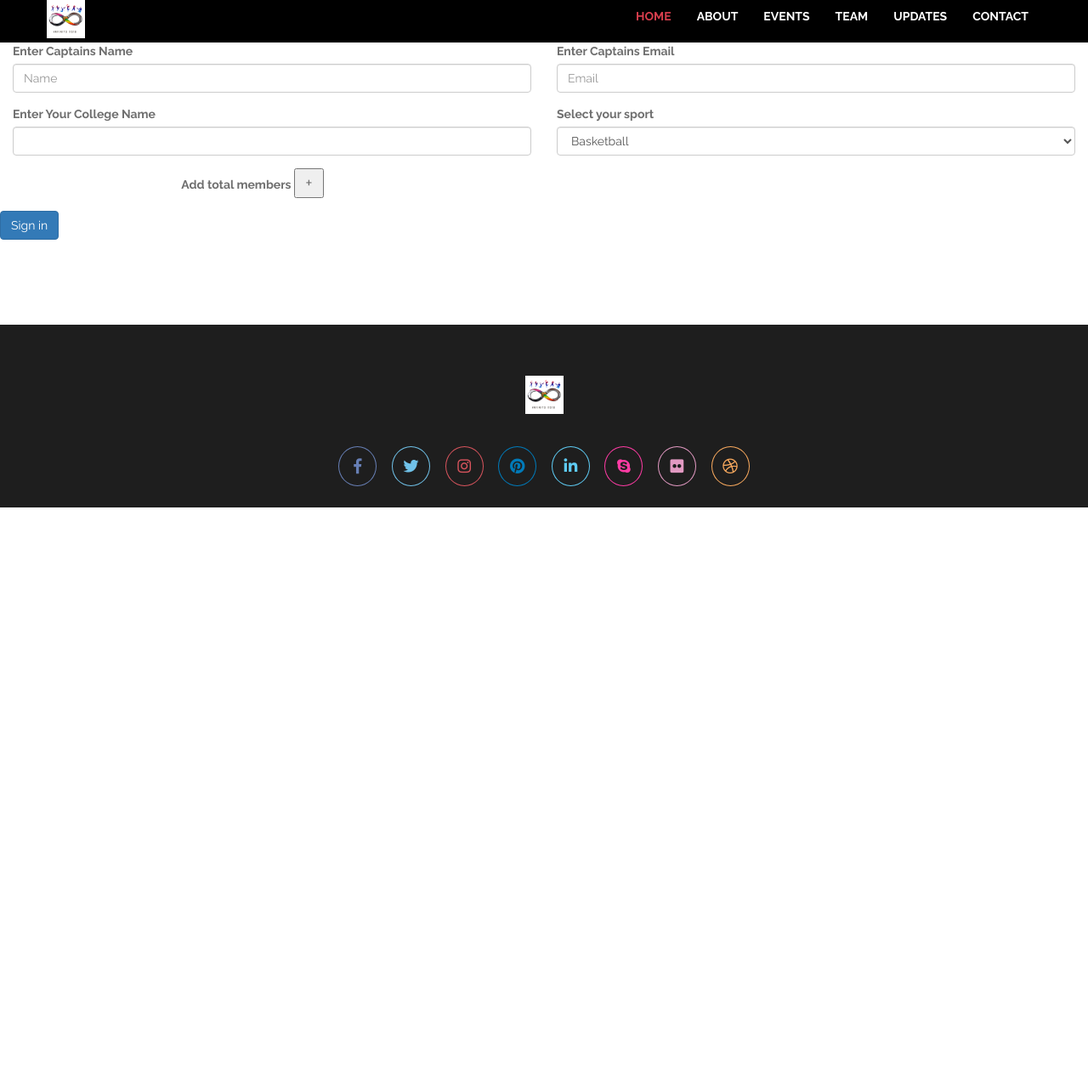
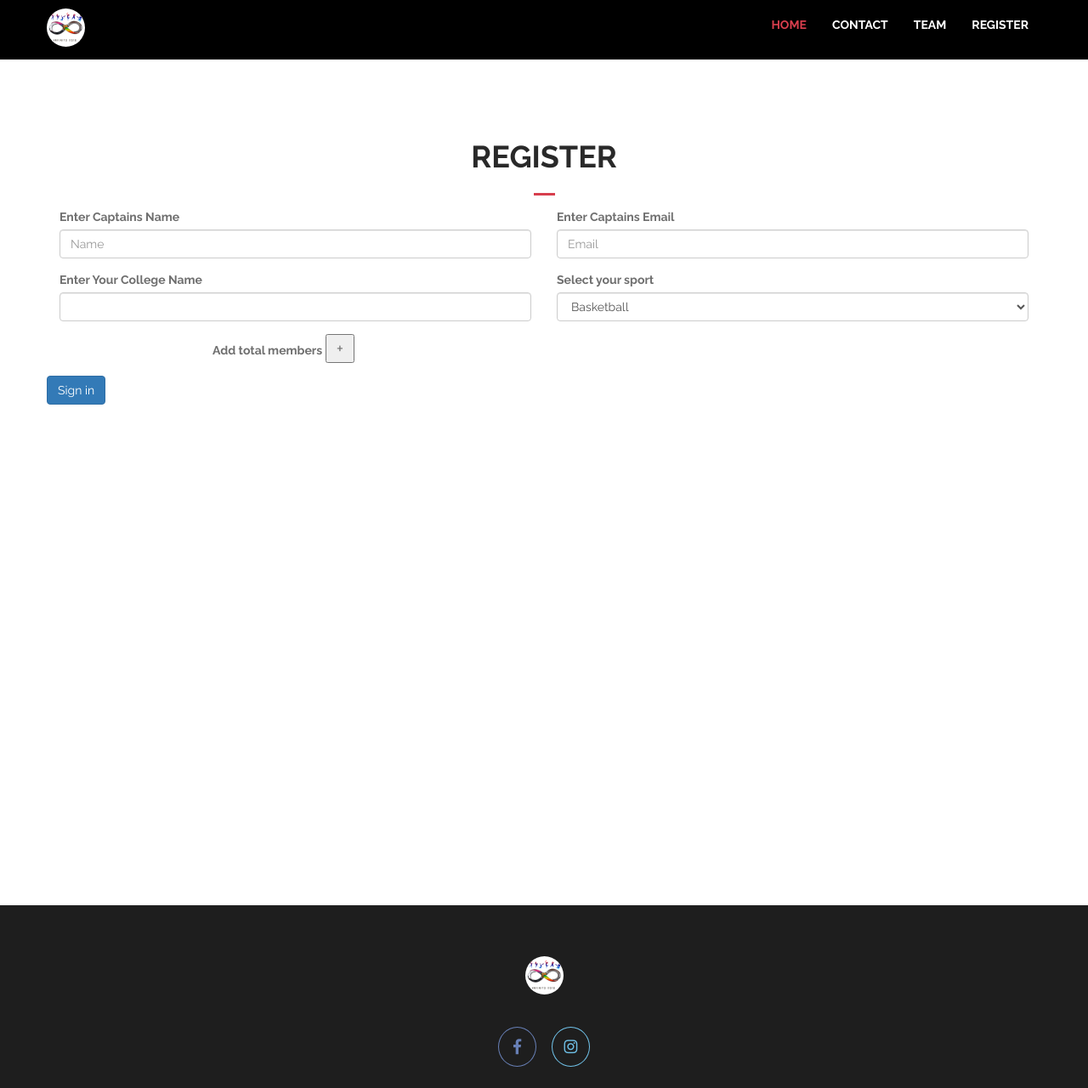
Before and after one commit to Infinito-IIT-Patna/Infinito2020, a PHP site: page /registration.php in a window 1280 px wide. Shown: the whole page at 85% size. Before the commit the page ends 597 px from the top, so only its background shows below. Run offline with PHP 8.4, Linux system fonts and the light colour scheme; some libraries are stand-ins or nearby versions.

Commit message:
corrected some problems

```diff
--- a/registration.php
+++ b/registration.php
@@ -10,53 +10,82 @@ if (isset($_POST['teamReg'])) {
   $team = array();
   $Id = array();
   $i = 1;
-  $teamcode='';
-  $captaincode='';
-  while (isset($_POST["team$i"])&&strlen($_POST["team$i"]) !== 0) {
-    try{
+  $teamcode = '';
+  $captaincode = '';
+  while (isset($_POST["team$i"]) && strlen($_POST["team$i"]) !== 0) {
+    try {
       $stmt = $pdo->prepare('INSERT INTO Participants (`Name`,`College`,`Sports`,`isCaptain`,`InfCode`) VALUES (?,?,?,?,?);');
-      $result =  $stmt->execute([$_POST["team$i"], $collegeName,$sports,0,0]);
+      $result =  $stmt->execute([$_POST["team$i"], $collegeName, $sports, 0, 0]);
       $stmt2 = $pdo->prepare('SELECT * FROM Participants WHERE Name = ? AND College = ? AND Sports = ?');
-      $result =  $stmt2->execute([$_POST["team$i"], $collegeName,$sports]);
+      $result =  $stmt2->execute([$_POST["team$i"], $collegeName, $sports]);
       $data = $stmt2->fetch();
       $id = 3000 + $data['Id'];
       $id = "INFN_$id";
-      $partname=$data['Name'];
-      $teamcode.='Team Member '.$i.'\n Name : '.$partname.'   InfinitoId : '.$id.'\n\n';
+      $partname = $data['Name'];
+      $teamcode .= 'Team Member ' . $i . '\n Name : ' . $partname . '   InfinitoId : ' . $id . '\n\n';
       $stmt3 = $pdo->prepare('UPDATE Participants SET InfCode = ? WHERE Name = ? AND College = ? AND Sports = ?');
-      $result =  $stmt3->execute([$id,$_POST["team$i"], $collegeName,$sports]);
-      echo "runs     ".$result."\n";
-    }catch(PDOException $e){
+      $result =  $stmt3->execute([$id, $_POST["team$i"], $collegeName, $sports]);
+      echo "runs     " . $result . "\n";
+    } catch (PDOException $e) {
       echo $e;
     }
 
-    $i = $i +1 ;
+    $i = $i + 1;
   }
 
   $stmt = $pdo->prepare('INSERT INTO Participants (`Name`,`College`,`Sports`,`isCaptain`,`InfCode`) VALUES (?,?,?,?,?);');
-  $result =  $stmt->execute([$captain, $collegeName,$sports,1,0]);
+  $result =  $stmt->execute([$captain, $collegeName, $sports, 1, 0]);
   $stmt2 = $pdo->prepare("SELECT * FROM Participants WHERE Name = ? AND isCaptain = 1 AND Sports = ?");
-  $result = $stmt2->execute([$captain,$sports]);
+  $result = $stmt2->execute([$captain, $sports]);
   $data = $stmt2->fetch();
   $id = 3000 + $data['Id'];
   $id = "INFN_$id";
-  $message='Captain '.$i.'\n Name : '.$captain.'   InfinitoId : '.$id.'   Sport : '.$sports.'\n\n\n'.$teamcode;
+  $message = 'Captain ' . $i . '\n Name : ' . $captain . '   InfinitoId : ' . $id . '   Sport : ' . $sports . '\n\n\n' . $teamcode;
   $stmt3 = $pdo->prepare('INSERT INTO Captains (`Id`,`Name`,`Email`,`College`) VALUES (?,?,?,?)');
-  $result2 = $stmt3->execute([$id,$captain,$captainsEmail,$collegeName]);
-  if($result && $result2){
+  $result2 = $stmt3->execute([$id, $captain, $captainsEmail, $collegeName]);
+  if ($result && $result2) {
     require('./mail.php');
-  }
-  else{
+  } else {
     $status["registerparticipant"] = "Please register again";
   }
 }
 ?>
 
 
-<?php
-require('./templates/header.php');
-?>
-<meta name="viewport" content="width=device-width" , initial-scale="1.0">
+<!DOCTYPE html>
+<html lang="en">
+
+<head>
+  <meta charset="UTF-8" />
+  <!-- For IE -->
+  <meta http-equiv="X-UA-Compatible" content="IE=edge" />
+
+  <!-- For Resposive Device -->
+  <meta name="viewport" content="width=device-width, initial-scale=0.5" />
+
+  <title>Infinito 2k19</title>
+
+  <!-- Favicon -->
+  <link rel="icon" type="image/png" sizes="56x56" href="images/fav-icon/icon.png" />
+
+  <!-- Main style sheet -->
+  <link rel="stylesheet" type="text/css" href="css/style.css?version=51" />
+  <!-- responsive style sheet -->
+  <link rel="stylesheet" type="text/css" href="css/responsive.css?version=51" />
+  <link rel="stylesheet" type="text/css" href="css/countdown.css?version=51" />
+
+  <link rel="stylesheet" href="https://use.fontawesome.com/releases/v5.7.0/css/all.css" integrity="sha384-lZN37f5QGtY3VHgisS14W3ExzMWZxybE1SJSEsQp9S+oqd12jhcu+A56Ebc1zFSJ" crossorigin="anonymous" />
+  <link rel="stylesheet" href="../vendor/owl-carousel/owl.carousel.css">
+  <link rel="stylesheet" href="owl.theme.css">
+
+  <!-- Fix Internet Explorer ______________________________________-->
+
+  <!--[if lt IE 9]>
+      <script src="http://html5shiv.googlecode.com/svn/trunk/html5.js"></script>
+      <script src="vendor/html5shiv.js"></script>
+      <script src="vendor/respond.js"></script>
+    <![endif]-->
+</head>
 
 <body>
   <!--
@@ -65,8 +94,8 @@ require('./templates/header.php');
 			==============================================
       -->
   <div class="bac">
-    <div class="container">
-      <a href="index.html" class="logo float-left tran4s"><img src="images/logo/logo.png" alt="Logo" /></a>
+    <div class="container" style="padding:10px 0">
+      <a href="index.php" class="logo float-left tran4s"><img src="images/logo/logo.png" alt="Logo" style="border-radius:100%" /></a>
 
       <!-- ========================= Theme Feature Page Menu ======================= -->
       <nav class="navbar float-right theme-main-menu one-page-menu">
@@ -81,19 +110,11 @@ require('./templates/header.php');
         <!-- Collect the nav links, forms, and other content for toggling -->
         <div class="collapse navbar-collapse" id="navbar-collapse-1">
           <ul class="nav navbar-nav">
-            <li class="active"><a href="#home">HOME</a></li>
-            <li><a href="#about-us">ABOUT</a></li>
-            <li><a href="#events-section">Events</a></li>
-            <li><a href="team/test.html">TEAM</a></li>
-            <li class="dropdown-holder">
-              <a href="#blog-section">Updates</a>
-              <ul class="sub-menu">
-                <li>
-                  <a href="blog-details.html" class="tran3s">Blog Details</a>
-                </li>
-              </ul>
-            </li>
-            <li><a href="#contact-section">CONTACT</a></li>
+            <li class="active"><a href="#home">Home</a></li>
+            <li><a href="./index.php">Contact</a></li>
+            <li><a href="./team.php">Team</a></li>
+            <li><a href="./registration.php">Register</a></li>
+
           </ul>
         </div>
         <!-- /.navbar-collapse -->
@@ -103,9 +124,12 @@ require('./templates/header.php');
   </div>
 
   <!-- /.theme-main-header -->
-
+  <div class="container">
     <h1><?php echo $status['registerParticipant'] ?></h1>
-  <div id="register">
+    <div id="register" style="height:100vh">
+      <div class="theme-title">
+        <h2>Register</h2>
+      </div>
       <!-- <form action="" method="post">
       <label for="College"> College Name</label>
       <input type="text" placeholder="Enter College Name" name="collegeName">
@@ -133,7 +157,7 @@ require('./templates/header.php');
     </form> -->
 
       <form>
-  <div class="form-row">
+        <div class="form-row" style="padding-top:40px">
           <div class="form-group col-md-6">
             <label for="captainName">Enter Captains Name</label>
             <input type="text" class="form-control" name="captainName" placeholder="Name">
@@ -175,7 +199,7 @@ require('./templates/header.php');
       </form>
     </div>
 
-
+  </div>
 
   <!--
 			=====================================================
@@ -184,36 +208,20 @@ require('./templates/header.php');
 			-->
       <footer>
     <div class="container">
-      <a href="index.html" class="logo"><img src="images/logo/logo.png" alt="Logo" /></a>
+      <a href="index.php" class="logo"><img src="images/logo/logo.png" alt="Logo" style="border-radius:100%" /></a>
 
       <ul>
         <li>
-          <a href="#" target="_blank" class="tran3s round-border"><i class="fab fa-facebook-f" aria-hidden="true"></i></a>
+          <a href="https://www.facebook.com/InfinitoIITPatna/" target="_blank" class="tran3s round-border"><i class="fab fa-facebook-f" aria-hidden="true"></i></a>
         </li>
         <li>
-          <a href="#" target="_blank" class="tran3s round-border"><i class="fab fa-twitter" aria-hidden="true"></i></a>
+          <a href="https://www.instagram.com/infinito_iitp/" target="_blank" class="tran3s round-border"><i class="fab fa-instagram"></i></a>
         </li>
-        <li>
-          <a href="#" target="_blank" class="tran3s round-border"><i class="fab fa-instagram"></i></a>
-        </li>
-        <li>
-          <a href="#" target="_blank" class="tran3s round-border"><i class="fab fa-pinterest" aria-hidden="true"></i></a>
-        </li>
-        <li>
-          <a href="#" target="_blank" class="tran3s round-border"><i class="fab fa-linkedin-in" aria-hidden="true"></i></a>
-        </li>
-        <li>
-          <a href="#" target="_blank" class="tran3s round-border"><i class="fab fa-skype" aria-hidden="true"></i></a>
-        </li>
-        <li>
-          <a href="#" target="_blank" class="tran3s round-border"><i class="fab fa-flickr" aria-hidden="true"></i></a>
-        </li>
-        <li>
-          <a href="#" target="_blank" class="tran3s round-border"><i class="fab fa-dribbble" aria-hidden="true"></i></a>
-        </li>
+
       </ul>
     </div>
   </footer>
+
 
   <!-- =============================================
 				Loading Transition
```
Lines whose indentation alone changed are shown as unchanged.
